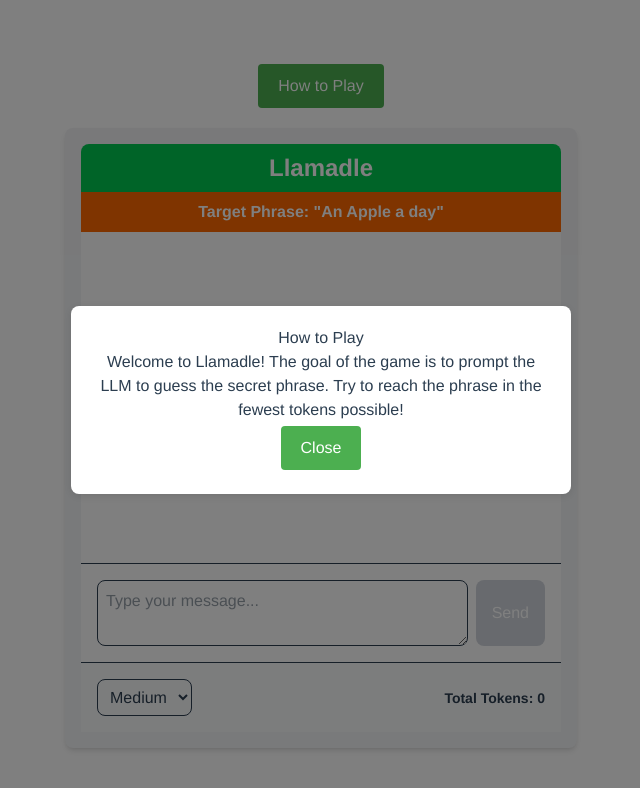
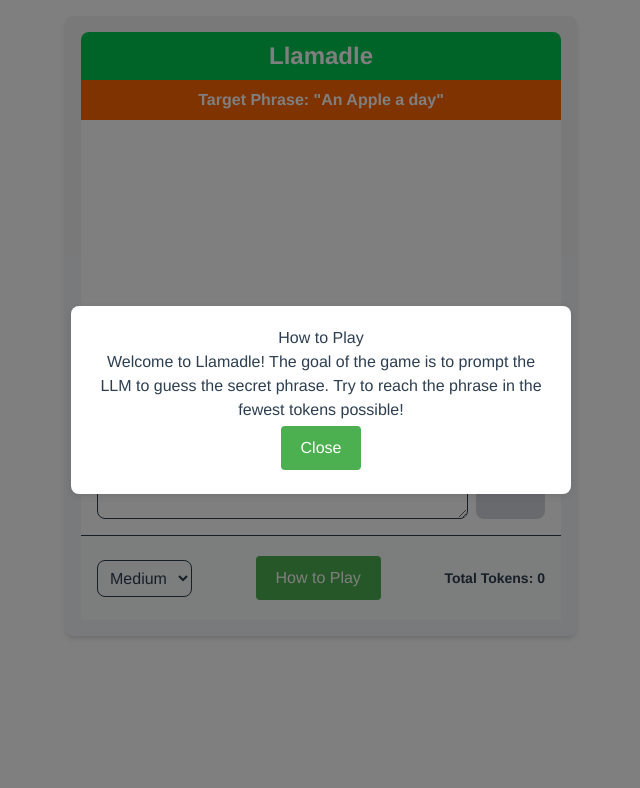
Before and after one commit to JustinKozlowski/Llamadle, a Vue app: page / in a window 1280 px wide. Shown: the top 788 px of the page, without its empty margins (319-959 px from the left). Built offline with nearby package versions, Linux system fonts and the light colour scheme.

Commit message:
TW and simpler ui

```diff
--- a/src/App.vue
+++ b/src/App.vue
@@ -1,19 +1,16 @@
 <template>
   <div id="app">
-    <GameHelp />
     <HelloWorld />
   </div>
 </template>
 
 <script>
 import HelloWorld from './components/HelloWorld.vue';
-import GameHelp from './components/Help.vue';
 
 export default {
   name: 'App',
   components: {
     HelloWorld,
-    GameHelp,
   },
 };
 </script>
@@ -25,6 +22,5 @@ export default {
   -moz-osx-font-smoothing: grayscale;
   text-align: center;
   color: #2c3e50;
-  margin-top: 60px;
 }
 </style>
--- a/src/components/HelloWorld.vue
+++ b/src/components/HelloWorld.vue
@@ -4,8 +4,8 @@
     <div class="target-phrase-banner bg-orange-500 text-white text-center py-2 font-semibold">
       Target Phrase: "{{ phrase.phrase }}"
     </div>
-    <div class="chat-window flex flex-col h-[500px] bg-white">
-      <div class="chat-messages flex-1 p-4 overflow-y-auto space-y-4">
+    <div class="chat-window flex flex-col h-[500px] bg-white self-end">
+      <div class="chat-messages flex flex-col flex-1 p-4 overflow-y-auto space-y-4">
         <div
           v-for="(message, index) in messages"
           :key="index"
@@ -42,6 +42,7 @@
             <option value="hard">Hard</option>
           </select>
         </div>
+        <GameHelp />
         <div class="token-count text-sm font-semibold">
           <p>Total Tokens: {{ tokenCount > 0 ? tokenCount : 0 }}</p>
         </div>
@@ -54,9 +55,13 @@
 import { getPhrases } from "../phrases";
 import { toRaw } from "vue";
 import axios from 'axios';
+import GameHelp from './Help.vue';
 
 export default {
   name: "WebLLMComponent",
+  components: {
+    GameHelp,
+  },
   data() {
     return {
       prompt: "",
```
